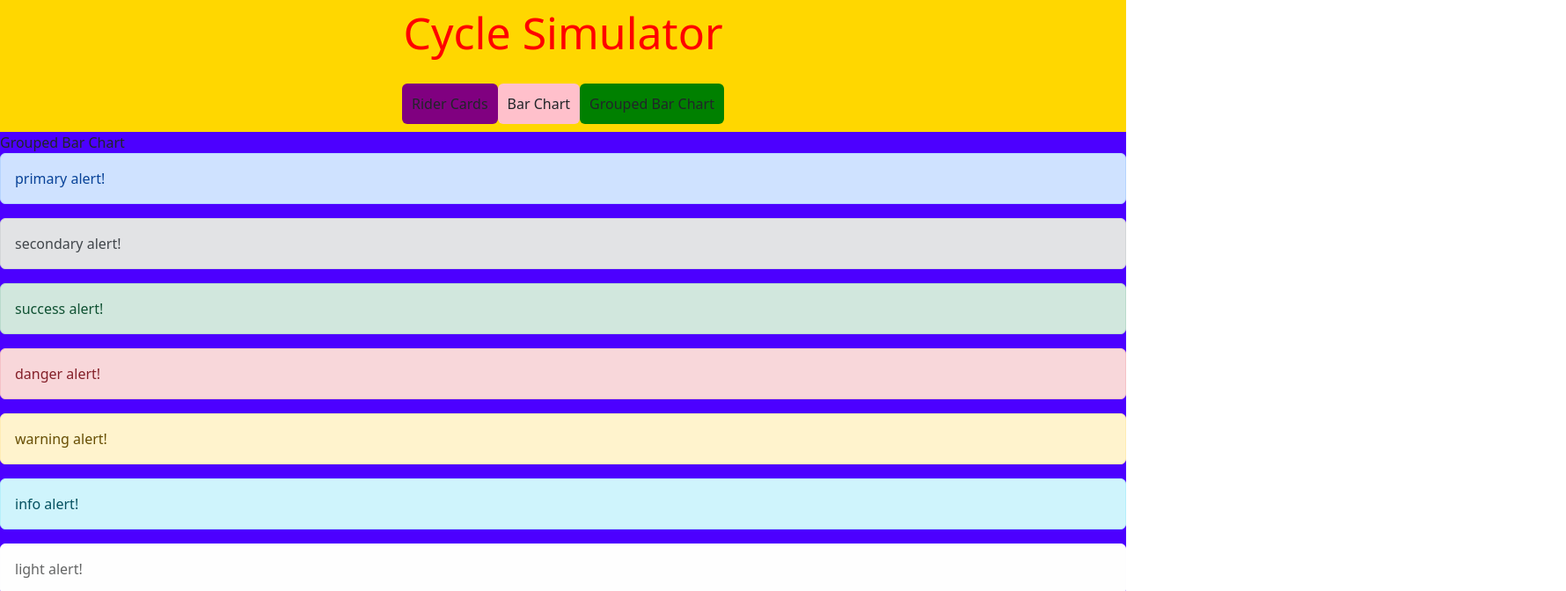
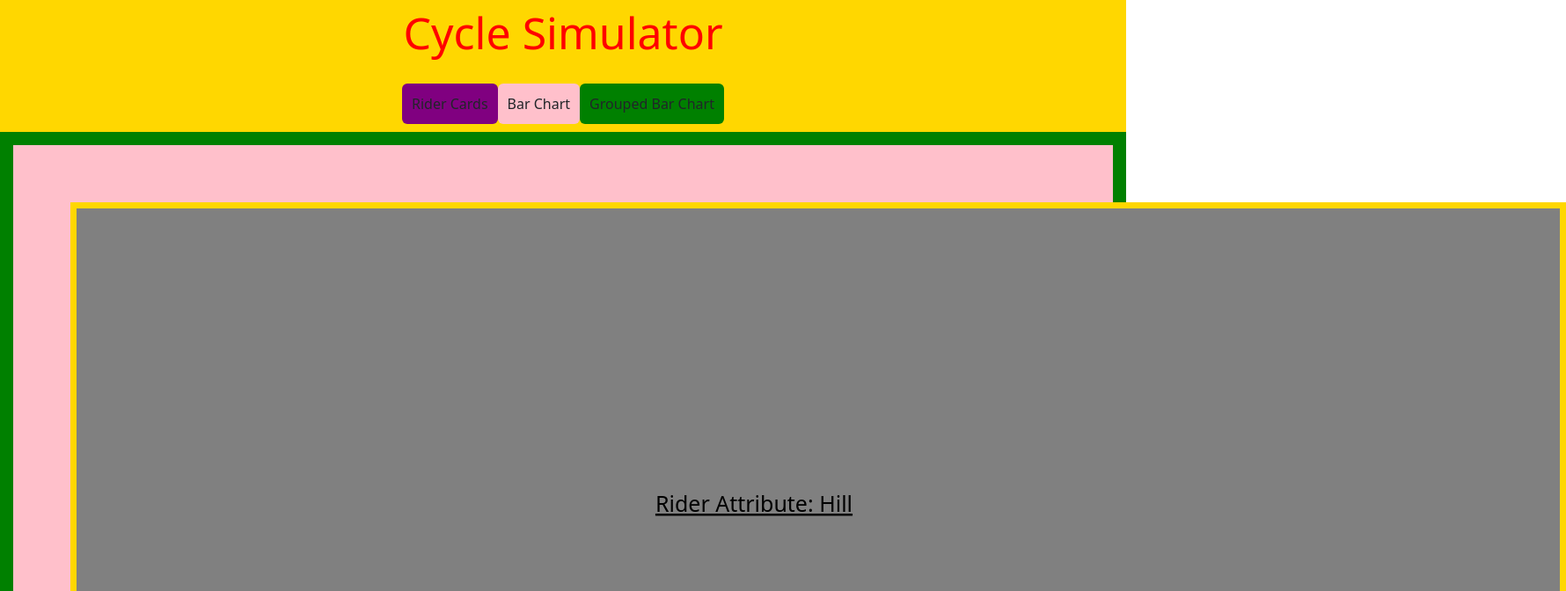
Before and after one commit to DotSumWedge/CycleSimulatorClient, a React (Create React App) app: page /GroupedBarChartPage in a window 1280 px wide. Shown: the top 672 px of the page at 88% size, 1780 px wide, since content can reach past the window. Built offline with nearby package versions, Linux system fonts and the light colour scheme; the HTML template or start-up script is replaced by a standard one.

Commit message:
Started making grouped bar chart page

```diff
--- /dev/null
+++ b/src/components/GroupedBarChart.js
@@ -0,0 +1,55 @@
+import React, { useEffect, useRef, useState } from 'react';
+import * as d3 from 'd3';
+
+const Chart = ({riders, riderStat}) => {
+
+    const attributeGroupedBarChart = useRef()
+
+    const update = useRef(false)
+
+    useEffect(()=>{
+
+		// Listen for any resize event update
+		window.addEventListener('resize', ()=>{
+			// If resize, remove the previous chart
+			if(update.current){
+				d3.select(attributeGroupedBarChart.current)
+			} else {update.current = true}
+		})
+
+		// Draw chart using the data and updated dimensions
+		DrawChart()
+
+	})
+
+    function DrawChart(){
+        const svg = d3.select(attributeGroupedBarChart.current)
+            .attr('width', 1500)
+            .attr('height', 650)
+
+        svg.append("text")
+            .attr("x", (750))
+            .attr("y", (325))
+            .attr("text-anchor", "middle")
+            .style("font-size", "25px")
+            .style("text-decoration", "underline")
+            .text("Rider Attribute: Hill");
+    }
+
+    return (
+		<div id='riderGroupedBarChart' style={groupedBarChartDivStyle}>
+		  <svg ref={attributeGroupedBarChart}></svg>
+		</div>
+	)
+}
+
+const groupedBarChartDivStyle = {
+    backgroundColor: 'grey',
+    color: 'blue',
+    border: '7px solid gold',
+    padding: '20px',
+	margin: '15px',
+	width: '1700px'
+}
+
+export default Chart
--- a/src/pages/GroupedBarChartPage.js
+++ b/src/pages/GroupedBarChartPage.js
@@ -96,10 +96,21 @@
 //     return Object.assign(svg.node(), {scales: {color: zScale}});
 //   }
 
-  function GroupedBarChartPage(){
-    return(
-        <div>Grouped Bar Chart</div>
-    )
-  }
+import Chart from '../components/GroupedBarChart.js';
+import rider_image from '../rider_card_images/Rider_Spear.jpg';
 
-  export default GroupedBarChartPage
+function GroupedBarChartPage(){
+  return(
+      <div style={groupedBarChartPageStyle}>
+        <Chart/>
+      </div>
+  )
+}
+
+const groupedBarChartPageStyle = {
+  backgroundColor: 'pink',
+  border: '15px solid green',
+  padding: '50px'
+}
+
+export default GroupedBarChartPage
```
